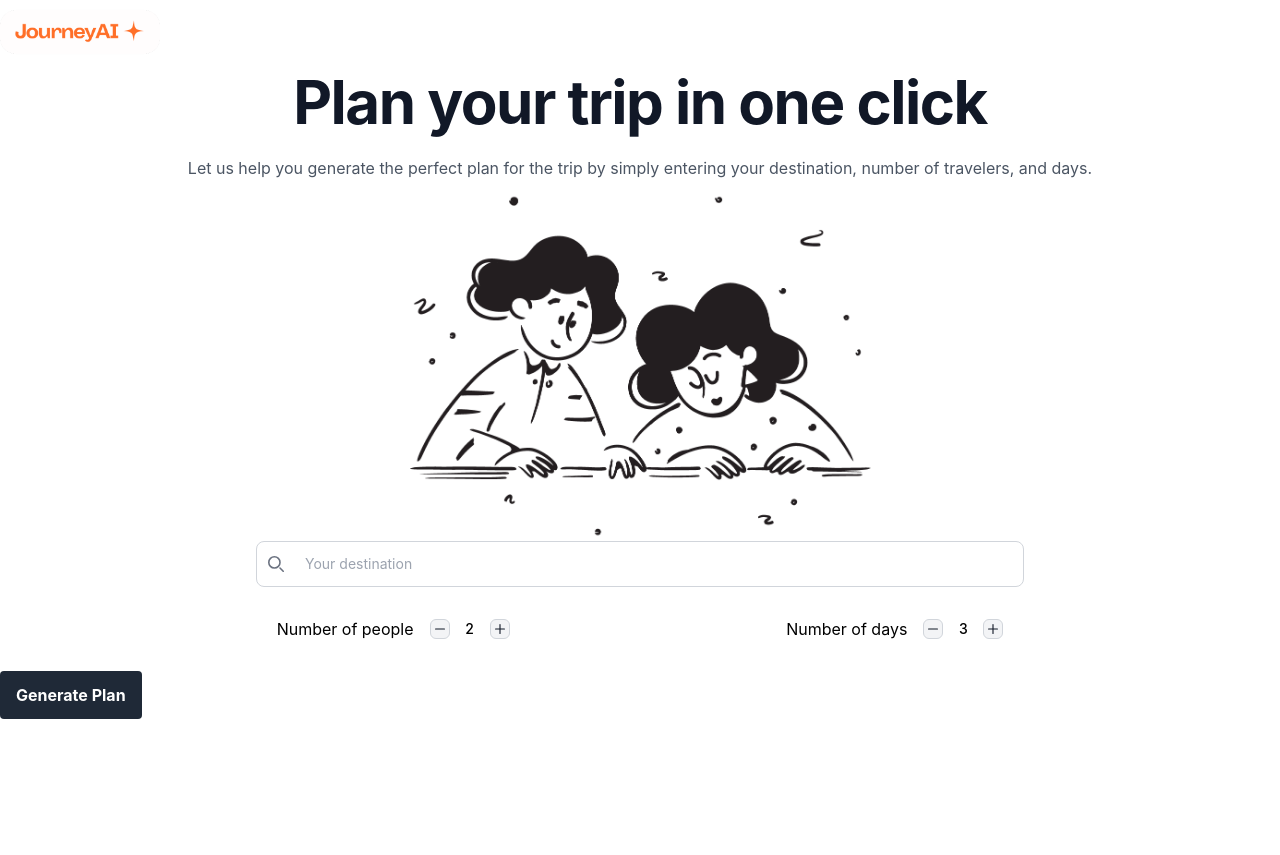
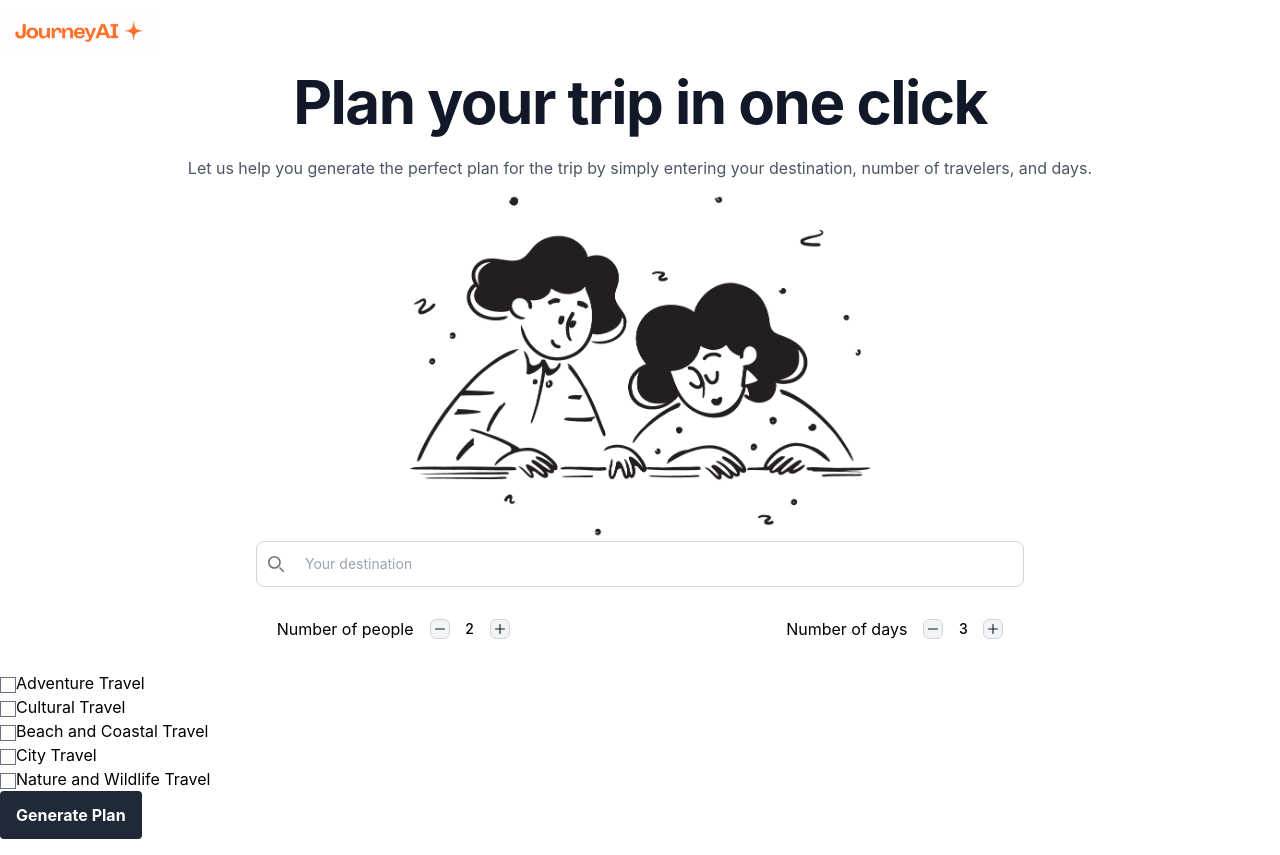
Before and after one commit to TamSuj/JourneyAI, a React (Create React App) app in the folder journey-ai/: page / in a window 1280 px wide. Before the commit the page ends 800 px from the top, so only its background shows below. Built offline with nearby package versions, Linux system fonts and the light colour scheme; no server answers.

Commit message:
Update something

```diff
--- a/journey-ai/src/components/Command.jsx
+++ b/journey-ai/src/components/Command.jsx
@@ -3,7 +3,7 @@ import LocationInput from "./LocationInput";
 import GeminiResponse from './GeminiResponse.jsx';
 import PeopleCount from './PeopleCount.jsx';
 import DayCount from "./DayCount.jsx";
-// import Button from "react-bootstrap/Button";
+import ThemeOption from "./ThemeOptions.jsx";
 
 function Command() {
     const [location, setLocation] = useState('');
@@ -11,8 +11,18 @@ function Command() {
     const [command, setCommand] = useState('');
     const [day, setDay] = useState('')
 
+    const findSelectedTheme = () => {
+        const checkboxes = document.querySelectorAll('#theme-options input[type="checkbox"]:checked');
+        const chosenThemes = Array.from(checkboxes).map(checkbox => checkbox.value);
+        return chosenThemes.join(', ');
+    };
+
     const handleSubmit = () => {
-        const journeyCmd =  `List a traveling plan with at ${location} city for a group of ${numOfPeople} for ${day} and must use this JSON format look like this
+
+        //Handler chosen travel theme
+        const selectedThemes = findSelectedTheme();
+        //Specify the prompt
+        const journeyCmd =  `List a traveling plan with at ${location} city for a group of ${numOfPeople} for ${day} with this themes ${selectedThemes} and must use this JSON format look like this
         example (Please keep the same key name, do not change them):
         {
             "tripName": "Pasadena Getaway",
@@ -55,6 +65,9 @@ function Command() {
                 <PeopleCount setNumOfPeople={setNumOfPeople}/>
                 <DayCount setNumberOfDay={setDay}/>
             </div>
+
+            <ThemeOption/>
+
             {/*Button to generate plan from input value*/}
             <div className={"flex justify-content-center"}>
                 <button
@@ -69,56 +82,5 @@ function Command() {
     );
 }
 
+
 export default Command;
-
-/*
-journeyCmd is now in the format of
-
-{
-    "tripName": "Pasadena Getaway",
-    "travelers": 3,
-    "duration": 2,
-    "itinerary":
-    [
-        {
-            "day": 1,
-            "activities":
-            [
-                {
-                    "name": "Visit the Huntington Library, Art Museum, and Botanical Gardens",
-                    "type": "Culture & Nature",
-                    "duration": "Full day", "description": "Explore beautiful gardens, art exhibits, and historical manuscripts."
-                },
-
-                {
-                    "name": "Dinner at The Royce at The Langham",
-                    "type": "Dining",
-                    "duration": "2 hours",
-                    "description": "Enjoy fine dining with stunning views at this elegant restaurant."
-                }
-            ]
-        },
-        {
-            "day": 2,
-            "activities":
-            [
-                {
-                    "name": "Explore Old Pasadena",
-                    "type": "Shopping & Walking",
-                    "duration": "Half day",
-                    "description": "Browse unique shops, art galleries, and charming cafes in this historic district."
-                },
-
-                {
-                    "name": "Attend a performance at the Pasadena Playhouse",
-                    "type": "Entertainment",
-                    "duration": "Evening",
-                    "description": "Catch a Broadway-style show at this renowned theater."
-                }
-            ]
-        }
-    ]
-}
-
-
-*/
--- a/journey-ai/src/components/DayCount.jsx
+++ b/journey-ai/src/components/DayCount.jsx
@@ -13,9 +13,14 @@ function DayCount({setNumberOfDay}){
 
     const handleDecrement = () => {
         setDay((prevState) => {
-            const newDay = parseInt(prevState) - 1;
-            setNumberOfDay(newDay);
-            return newDay;
+            if(prevState >= 1){
+                const newDay = parseInt(prevState) - 1;
+                setNumberOfDay(newDay);
+                return newDay;
+            }
+            else{
+                return 0;
+            }
         })
     };
 
@@ -92,8 +97,6 @@ function DayCount({setNumberOfDay}){
                 </button>
             </div>
         </div>
-
-
     )
 }
 
--- a/journey-ai/src/components/GeminiResponse.jsx
+++ b/journey-ai/src/components/GeminiResponse.jsx
@@ -1,5 +1,4 @@
 import { useEffect, useState } from "react";
-// import { fetchTestingLocalApiData } from "../services/api.js";
 
 
 function GeminiResponse(props){
--- a/journey-ai/src/components/LocationInput.jsx
+++ b/journey-ai/src/components/LocationInput.jsx
@@ -1,4 +1,3 @@
-// import Form from 'react-bootstrap/Form';
 function LocationInput({ setLocation }) {
     const handleChange = (event) => {
         setLocation(event.target.value);
--- a/journey-ai/src/components/PeopleCount.jsx
+++ b/journey-ai/src/components/PeopleCount.jsx
@@ -13,9 +13,14 @@ function PeopleCount({ setNumOfPeople }) {
 
     const handleDecrement = () => {
         setCount((prevState) => {
-            const newCount = parseInt(prevState) - 1;
-            setNumOfPeople(newCount);
-            return newCount
+            if(prevState >= 1){
+                const newCount = parseInt(prevState) - 1;
+                setNumOfPeople(newCount);
+                return newCount
+            }
+            else{
+                return 0;
+            }
         })
     };
 
@@ -24,7 +29,8 @@ function PeopleCount({ setNumOfPeople }) {
             const newCount = parseInt(prevState) + 1;
             setNumOfPeople(newCount);
             return newCount
-        })    };
+        })
+    };
 
     return (
         <div className="flex items-center justify-between md:order-3 md:justify-end my-6">
--- /dev/null
+++ b/journey-ai/src/components/ThemeOptions.jsx
@@ -0,0 +1,22 @@
+function ThemeOption() {
+    return (
+        <div id="theme-options">
+            <input type="checkbox" name="Adventure" value="adventure" />
+            <label htmlFor="Adventure">Adventure Travel</label><br />
+
+            <input type="checkbox" name="Cultural" value="cultural" />
+            <label htmlFor="Cultural">Cultural Travel</label><br />
+
+            <input type="checkbox" name="Beach" value="beach" />
+            <label htmlFor="Beach">Beach and Coastal Travel</label><br />
+
+            <input type="checkbox" name="City" value="city" />
+            <label htmlFor="City">City Travel</label><br />
+
+            <input type="checkbox" name="Nature" value="nature" />
+            <label htmlFor="Nature">Nature and Wildlife Travel</label><br />
+        </div>
+    );
+}
+
+export default ThemeOption;
```
